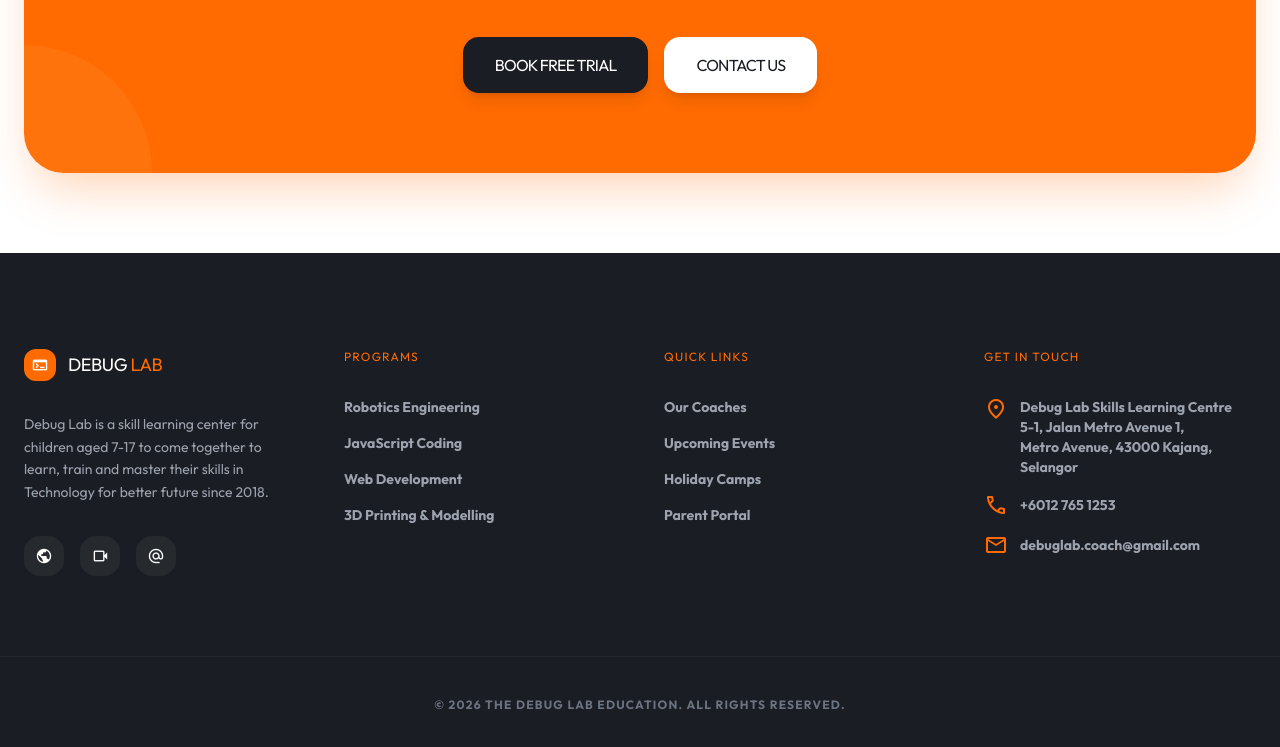
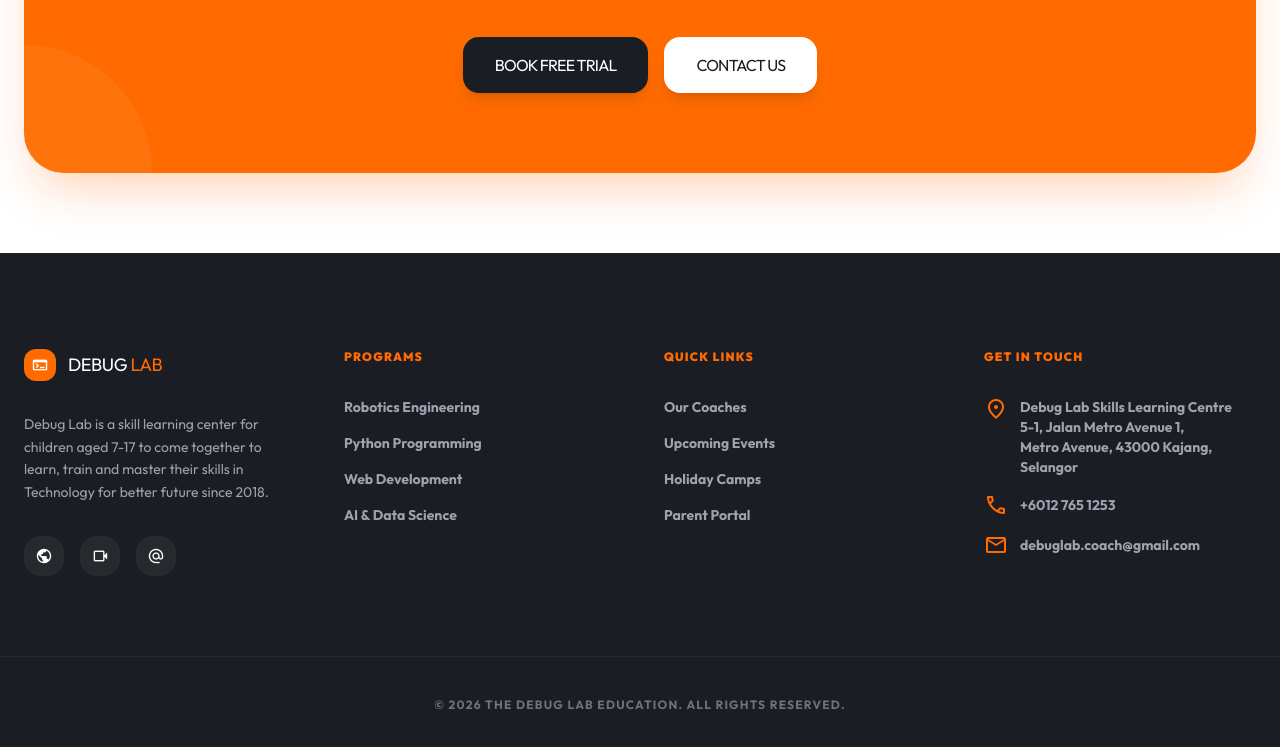
Before and after one commit to tbhidkmanlol/debug-lab-task, a plain HTML site: page stem-workshop.html in a window 1280 px wide. Shown: the part 2533-3280 px from the top of the page. Drawn offline with nearby package versions, Linux system fonts and the light colour scheme.

Commit message:
fixed footers
slight inconsistencies for footer (i forgor)

```diff
--- a/stem-workshop.html
+++ b/stem-workshop.html
@@ -613,11 +613,14 @@
                     <div class="size-8 bg-primary flex items-center justify-center rounded-lg">
                         <span class="material-symbols-outlined text-white text-lg">terminal</span>
                     </div>
-                    <h3 class="text-lg font-900 tracking-tight">DEBUG <span class="text-primary">LAB</span></h3>
+                    <h3 class="text-lg font-900 tracking-tight">
+                        DEBUG <span class="text-primary">LAB</span>
+                    </h3>
                 </div>
                 <p class="text-gray-400 text-sm leading-relaxed mb-8">
-                    Debug Lab is a skill learning center for children aged 7-17 to come together to learn, train and
-                    master their skills in Technology for better future since 2018.
+                    Debug Lab is a skill learning center for children aged 7-17 to come
+                    together to learn, train and master their skills in Technology for
+                    better future since 2018.
                 </p>
                 <div class="flex gap-4">
                     <a class="size-10 rounded-xl bg-white/5 flex items-center justify-center hover:bg-primary transition-all text-white"
@@ -628,38 +631,53 @@
                         href="#"><span class="material-symbols-outlined text-lg">alternate_email</span></a>
                 </div>
             </div>
-
             <div>
-                <h4 class="text-primary font-900 uppercase text-xs tracking-widest mb-8">Programs</h4>
+                <h4 class="text-primary font-black uppercase text-xs tracking-widest mb-8">
+                    Programs
+                </h4>
                 <ul class="space-y-4 text-sm text-gray-400 font-bold">
-                    <li><a class="hover:text-primary transition-colors" href="stem-workshop.html">Robotics
-                            Engineering</a></li>
-                    <li><a class="hover:text-primary transition-colors" href="software-development.html#js">JavaScript
-                            Coding</a></li>
-                    <li><a class="hover:text-primary transition-colors" href="software-development.html">Web
-                            Development</a></li>
-                    <li><a class="hover:text-primary transition-colors" href="#printing">3D Printing &amp; Modelling</a>
+                    <li>
+                        <a class="hover:text-primary transition-colors" href="#">Robotics Engineering</a>
+                    </li>
+                    <li>
+                        <a class="hover:text-primary transition-colors" href="#">Python Programming</a>
+                    </li>
+                    <li>
+                        <a class="hover:text-primary transition-colors" href="#">Web Development</a>
+                    </li>
+                    <li>
+                        <a class="hover:text-primary transition-colors" href="#">AI &amp; Data Science</a>
                     </li>
                 </ul>
             </div>
-
             <div>
-                <h4 class="text-primary font-900 uppercase text-xs tracking-widest mb-8">Quick Links</h4>
+                <h4 class="text-primary font-black uppercase text-xs tracking-widest mb-8">
+                    Quick Links
+                </h4>
                 <ul class="space-y-4 text-sm text-gray-400 font-bold">
-                    <li><a class="hover:text-primary transition-colors" href="#">Our Coaches</a></li>
-                    <li><a class="hover:text-primary transition-colors" href="#">Upcoming Events</a></li>
-                    <li><a class="hover:text-primary transition-colors" href="#">Holiday Camps</a></li>
-                    <li><a class="hover:text-primary transition-colors" href="#">Parent Portal</a></li>
+                    <li>
+                        <a class="hover:text-primary transition-colors" href="#">Our Coaches</a>
+                    </li>
+                    <li>
+                        <a class="hover:text-primary transition-colors" href="#">Upcoming Events</a>
+                    </li>
+                    <li>
+                        <a class="hover:text-primary transition-colors" href="#">Holiday Camps</a>
+                    </li>
+                    <li>
+                        <a class="hover:text-primary transition-colors" href="#">Parent Portal</a>
+                    </li>
                 </ul>
             </div>
-
             <div>
-                <h4 class="text-primary font-900 uppercase text-xs tracking-widest mb-8">Get In Touch</h4>
+                <h4 class="text-primary font-black uppercase text-xs tracking-widest mb-8">
+                    Get In Touch
+                </h4>
                 <ul class="space-y-4 text-sm text-gray-400 font-bold">
                     <li class="flex items-start gap-3">
                         <span class="material-symbols-outlined text-primary">location_on</span>
-                        <span>Debug Lab Skills Learning Centre <br />5-1, Jalan Metro Avenue 1,<br />Metro Avenue, 43000
-                            Kajang,<br />Selangor</span>
+                        <span>Debug Lab Skills Learning Centre <br />5-1, Jalan Metro Avenue
+                            1,<br />Metro Avenue, 43000 Kajang,<br />Selangor</span>
                     </li>
                     <li class="flex items-center gap-3">
                         <span class="material-symbols-outlined text-primary">call</span>
@@ -672,31 +690,35 @@
                 </ul>
             </div>
         </div>
-
         <div
             class="max-w-7xl mx-auto px-6 pt-10 border-t border-white/5 text-center text-gray-500 text-xs font-bold uppercase tracking-widest">
-            <p>&copy; 2026 THE DEBUG LAB EDUCATION. ALL RIGHTS RESERVED.</p>
+            <p>© 2026 THE DEBUG LAB EDUCATION. ALL RIGHTS RESERVED.</p>
         </div>
     </footer>
 
-    <!-- Native Performance Scroll-Triggered Animation Logic -->
     <script>
+        // Setup the intersection observer configuration
         const observerOptions = {
-            root: null,
+            root: null, // uses the browser viewport
             rootMargin: '0px',
-            threshold: 0.15
+            threshold: 0.15 // triggers when 15% of the section is visible
         };
 
         const scrollObserver = new IntersectionObserver((entries, observer) => {
             entries.forEach(entry => {
+                // If the section enters the screen
                 if (entry.isIntersecting) {
+                    // Inject the Tailwind animation class and reset opacity
                     entry.target.classList.remove('opacity-0');
                     entry.target.classList.add('animate-fade-in-up');
+
+                    // Stop watching this element so the animation only runs once
                     observer.unobserve(entry.target);
                 }
             });
         }, observerOptions);
 
+        // Find all elements marked with our scroll utility class and watch them
         document.querySelectorAll('.scroll-animate').forEach(element => {
             scrollObserver.observe(element);
         });
```
Also changed, not shown: software-development.html (+43 -23 lines).
